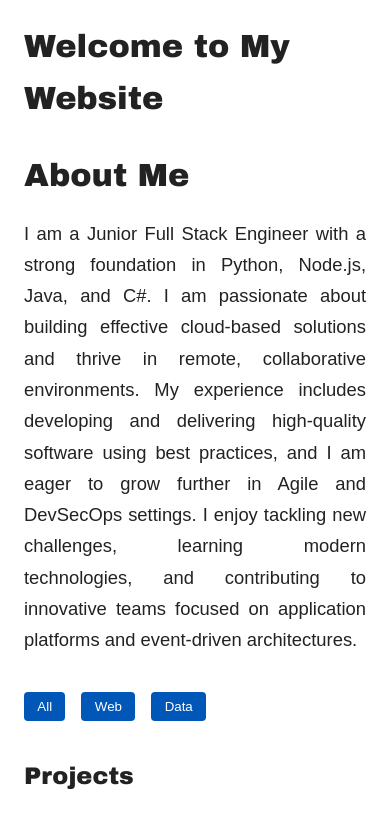
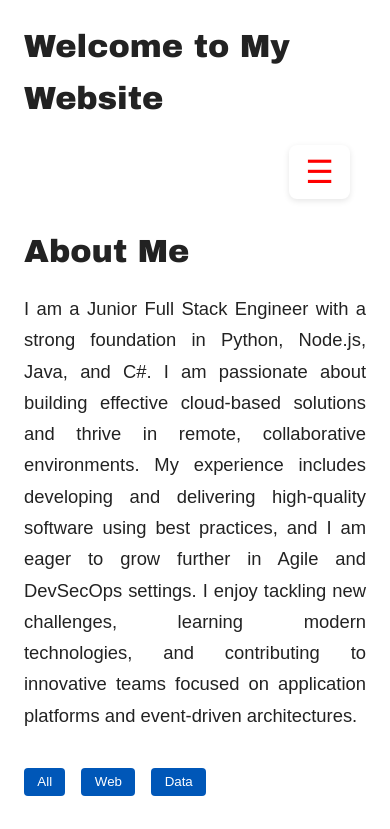
Before and after one commit to Dmitriko15/CSharp, a plain HTML site: page index.html in a window 390 px wide. Shown: the top 829 px of the page. Drawn offline with Linux system fonts and the light colour scheme.

Commit message:
Fixed .hamburger CSS

```diff
--- a/styles.css
+++ b/styles.css
@@ -160,6 +160,11 @@ img, video {
     display: block;
 }
 
+/* Hide hamburger on desktop */
+.hamburger {
+    display: none;
+}
+
 /* Responsive Layout for Projects Section */
 @media (max-width: 700px) {
     section[aria-labelledby="projects-heading"] article {
@@ -224,14 +229,16 @@ img, video {
     .hamburger {
         display: block;
         cursor: pointer;
-        background: none;
+        background: #fff;         /* White background */
         border: none;
         font-size: 2em;
         margin-left: auto;
+        z-index: 1001;
+        color: red;
+        border-radius: 8px;       /* Rounded corners */
+        box-shadow: 0 2px 6px rgba(0,0,0,0.10); /* Subtle shadow */
+        padding: 0.25em 0.5em;    /* Some padding */
     }
-}
-.hamburger {
-    display: none; /* Hide hamburger on desktop */
 }
 
 /* Add to styles.css */
```
